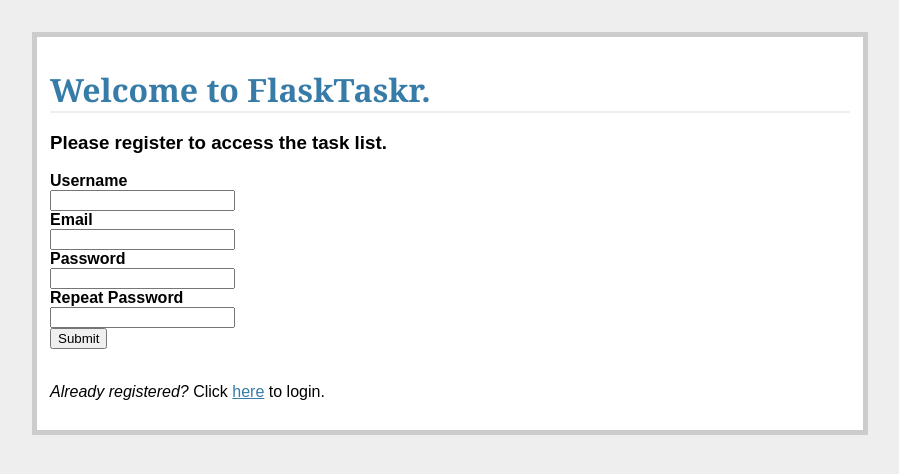
After one commit to alt3red/flasktaskr, a Flask app: page /register in a window 1280 px wide. The commit adds this page. Shown: the top 474 px of the page, without its empty margins (190-1089 px from the left). Run offline with Flask 2, Linux system fonts and the light colour scheme; parts of the project's set-up code (start-up, migrations or seed data) failed here and were passed over.

Commit message:
Added user registration and auth

```diff
--- a/project/db_create.py
+++ b/project/db_create.py
@@ -4,7 +4,7 @@ from datetime import date
 
 db.create_all()
 
-db.session.add(Task("Finish this tutorial", date(2018, 1, 12), 10, 1))
-db.session.add(Task("Finish Real Python", date(2018, 2, 1), 10, 1))
+# db.session.add(Task("Finish this tutorial", date(2018, 1, 12), 10, 1))
+# db.session.add(Task("Finish Real Python", date(2018, 2, 1), 10, 1))
 
 db.session.commit()
--- a/project/forms.py
+++ b/project/forms.py
@@ -1,6 +1,6 @@
 from flask_wtf import Form
-from wtforms import StringField, DateField, IntegerField, SelectField
-from wtforms.validators import DataRequired
+from wtforms import StringField, DateField, IntegerField, SelectField, PasswordField
+from wtforms.validators import DataRequired, Length, EqualTo
 
 
 class AddTaskForm(Form):
@@ -16,3 +16,16 @@ class AddTaskForm(Form):
                                ('10', '10')
                            ])
     status = IntegerField('Status')
+
+
+class RegisterForm(Form):
+    name = StringField('Username', validators=[DataRequired(), Length(min=3, max=25)])
+    email = StringField('Email', validators=[DataRequired(), Length(min=6, max=40)])
+    password = PasswordField('Password', validators=[DataRequired(), Length(min=6, max=40)])
+    confirm = PasswordField('Repeat Password',
+                            validators=[DataRequired(), EqualTo('password', message='Password must match.')])
+
+
+class LoginForm(Form):
+    name = StringField('Username', validators=[DataRequired()])
+    password = StringField('Password', validators=[DataRequired()])
--- /dev/null
+++ b/project/templates/register.html
@@ -0,0 +1,35 @@
+{% extends "_base.html" %}
+{% block content %}
+
+  <h1>Welcome to FlaskTaskr.</h1>
+  <h3>Please register to access the task list.</h3>
+  <form method="POST" action="">
+    {{ form.csrf_token }}
+    <div>
+      {{ form.name.label }}
+      {{ form.name }}
+    </div>
+    <div>
+      {{ form.email.label }}
+      {{ form.email}}
+    </div>
+    <div>
+      {{ form.password.label }}
+      {{ form.password}}
+    </div>
+    <div>
+      {{ form.confirm.label }}
+      {{ form.confirm}}
+    </div>
+    <div>
+      <button type="submit">Submit</button>
+    </div>
+  </form>
+
+  <br>
+
+  <div class="">
+    <p><em>Already registered?</em> Click <a href="/">here</a> to login.</p>
+  </div>
+
+{% endblock %}
--- a/project/views.py
+++ b/project/views.py
@@ -1,7 +1,7 @@
 from functools import wraps
 
 from flask import Flask, flash, redirect, render_template, request, session, url_for
-from forms import AddTaskForm
+from forms import AddTaskForm, RegisterForm, LoginForm
 from flask_sqlalchemy import SQLAlchemy
 
 # config
@@ -10,7 +10,7 @@ app = Flask(__name__)
 app.config.from_object('_config')
 db = SQLAlchemy(app)
 
-from models import Task
+from models import Task, User
 
 
 # helper functions
@@ -36,16 +36,20 @@ def logout():
 
 @app.route('/', methods=['GET', 'POST'])
 def login():
+    error = None
+    form = LoginForm(request.form)
     if request.method == 'POST':
-        if request.form['username'] != app.config['USERNAME'] \
-                or request.form['password'] != app.config['PASSWORD']:
-            error = 'Invalid credentials. Please try again!'
-            return render_template('login.html', error=error)
+        if form.validate_on_submit():
+            user = User.query.filter_by(name=request.form['name']).first()
+            if user is not None and user.password == request.form['password']:
+                session['logged_in'] = True
+                flash('Welcome!')
+                return redirect(url_for('tasks'))
+            else:
+                error = 'Invalid username or password.'
         else:
-            session['logged_in'] = True
-            flash('Welcome!')
-            return redirect(url_for('tasks'))
-    return render_template('login.html')
+            error = 'Both fields are required.'
+    return render_template('login.html', form=form, error=error)
 
 
 @app.route('/tasks')
@@ -95,3 +99,23 @@ def delete_entry(task_id):
     db.session.commit()
     flash('The task has been deleted!')
     return redirect(url_for('tasks'))
+
+
+@app.route('/register', methods=['GET', 'POST'])
+def register():
+    error = None
+    form = RegisterForm(request.form)
+    if request.method == 'POST':
+        if form.validate_on_submit():
+            new_user = User(
+                form.name.data,
+                form.email.data,
+                form.password.data,
+            )
+            db.session.add(new_user)
+            db.session.commit()
+            flash('Your account has been created. You can now login.')
+            return redirect(url_for('login'))
+        else:
+            error = 'There is something wrong with one of the fields.'
+    return render_template('register.html', form=form, error=error)
```
Also changed, not shown: project/models.py (+18 -0 lines), project/templates/login.html (+19 -16 lines), README.md, project/flasktaskr.db.
